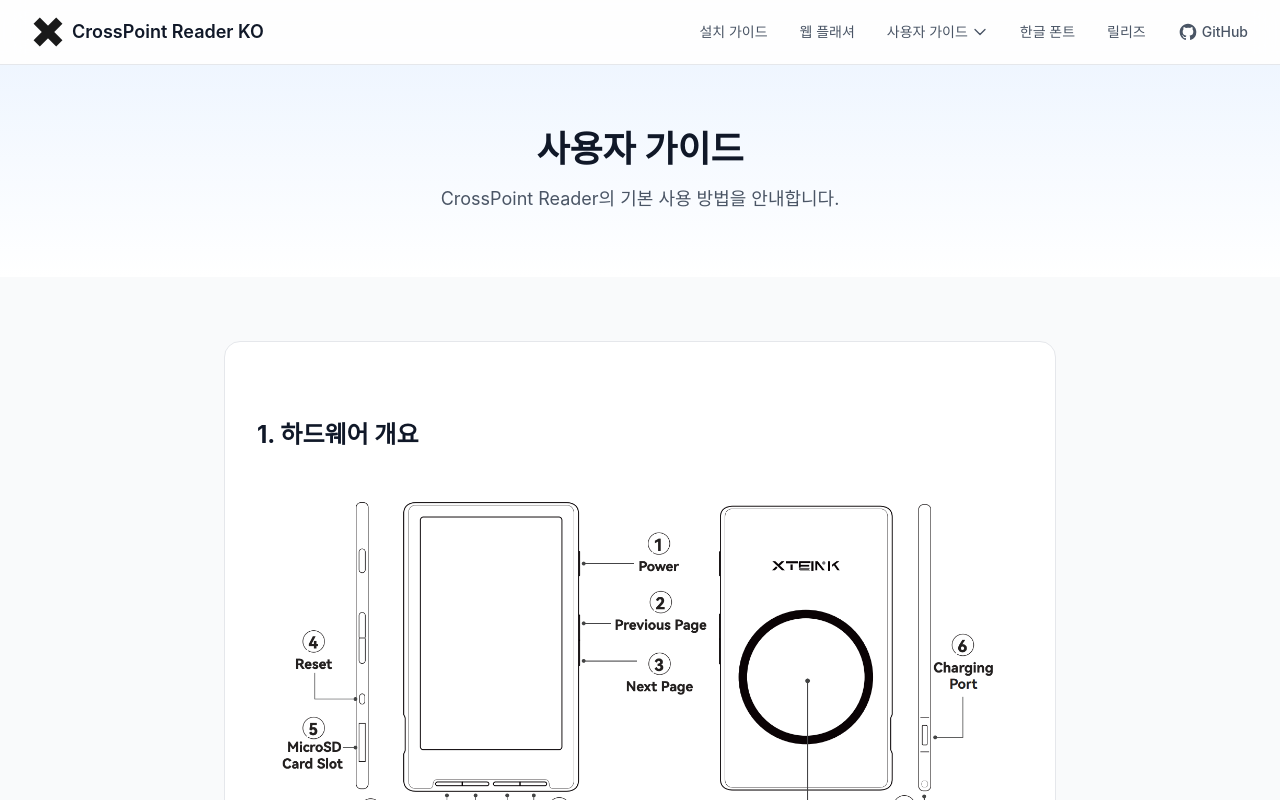
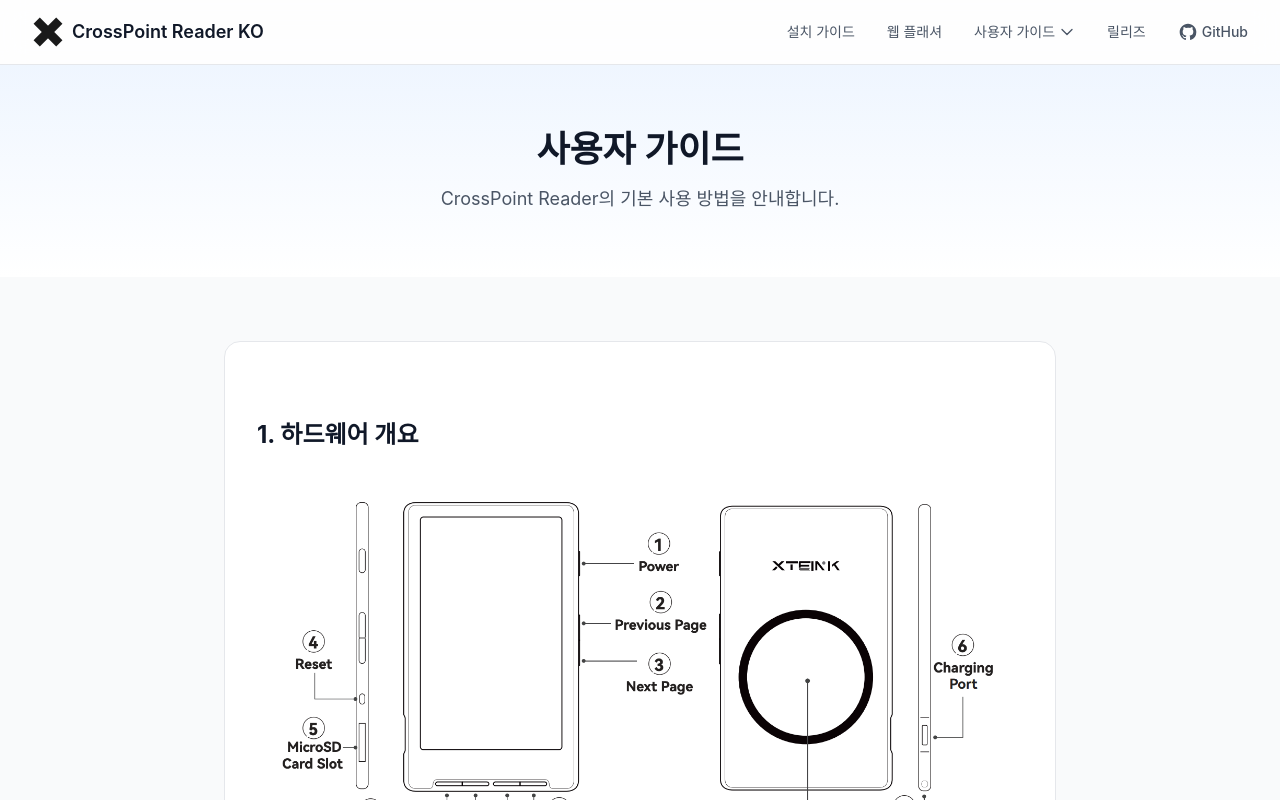
Before and after one commit to eunchurn/crosspoint-reader-docs, a Next.js app: page /guide in a window 1280 px wide. Shown: the top 800 px of the page. Built offline with nearby package versions, Linux system fonts and the light colour scheme; a web font is replaced by a local one.

Commit message:
feat(nav): 한글 폰트를 사용자 가이드 하위 메뉴로 이동
사용자 가이드 드롭다운에 한글 폰트 메뉴 추가하여 관련 기능을 그룹화

```diff
--- a/src/components/Header.tsx
+++ b/src/components/Header.tsx
@@ -19,9 +19,9 @@ const navigation: NavItem[] = [
     children: [
       { name: "기본 사용", href: "/guide" },
       { name: "파일 전송", href: "/webserver" },
+      { name: "한글 폰트", href: "/korean-font" },
     ],
   },
-  { name: "한글 폰트", href: "/korean-font" },
   { name: "릴리즈", href: "/releases" },
 ];
 
```
